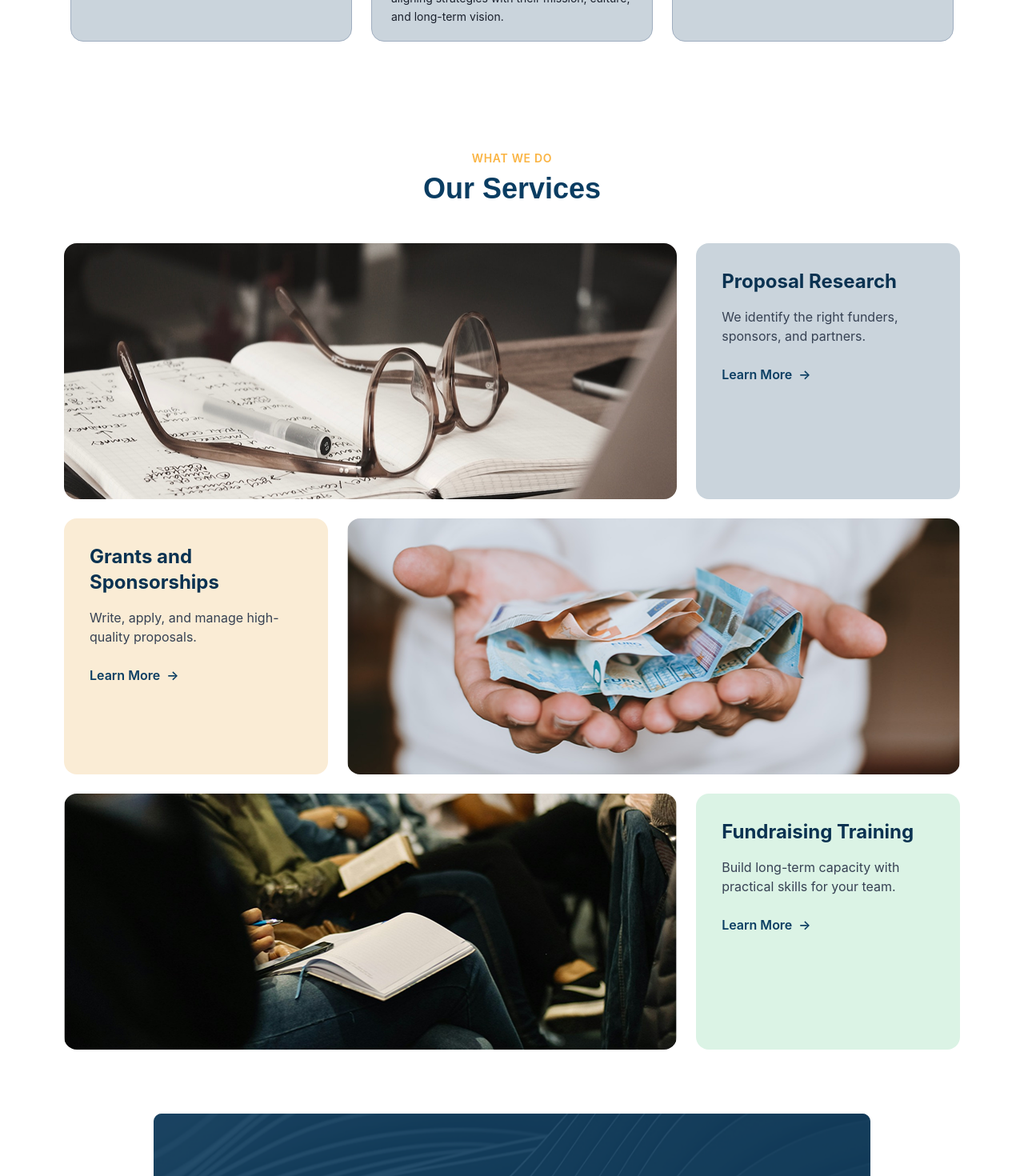
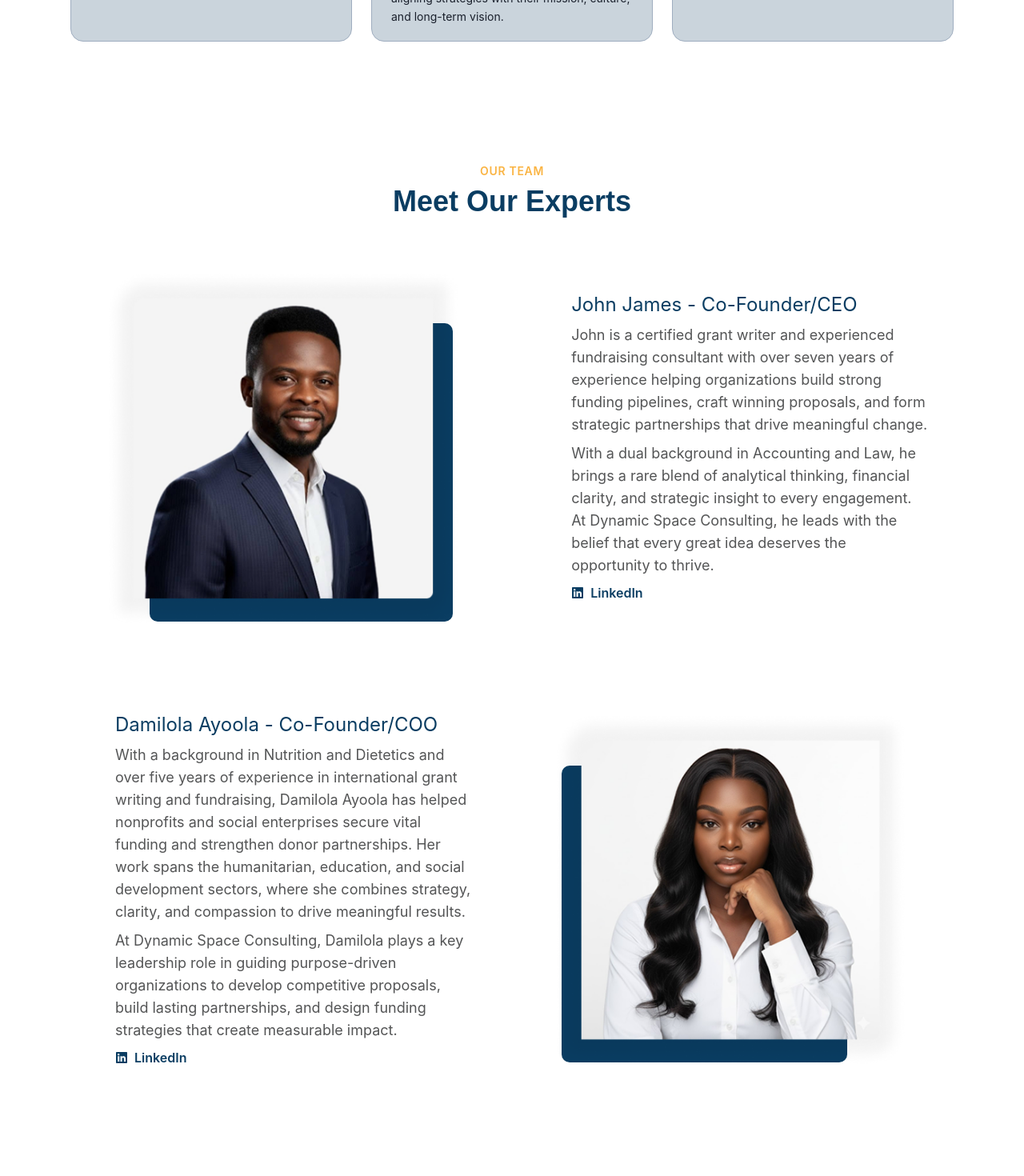
Before and after one commit to Dynamic-Space-Consulting/website, a Next.js app: page /who-we-are in a window 1280 px wide. Shown: the part 2300-3770 px from the top of the page at 80% size. Built offline with nearby package versions, Linux system fonts and the light colour scheme; a web font is replaced by a local one.

Commit message:
Add OurTeam component and replace OurPromise in WhoWeAre page

```diff
--- a/app/who-we-are/page.tsx
+++ b/app/who-we-are/page.tsx
@@ -4,7 +4,7 @@ import { Navbar } from "../components/Navbar";
 import Mandate from "./widgets/mandate";
 import WhyWorkWithUs from "./widgets/why-work-with-us";
 import BrandValues from "./widgets/what-we-represent";
-import OurPromise from "../components/OurPromise";
+import OurTeam from "./widgets/our-team";
 
 export default function WhoWeAre() {
   return (
@@ -19,7 +19,8 @@ export default function WhoWeAre() {
       <Mandate />
       <WhyWorkWithUs />
       <BrandValues />
-      <OurPromise />
+      <OurTeam />
+      {/* <OurPromise /> */}
       <CTASection />
     </main>
   );
--- /dev/null
+++ b/app/who-we-are/widgets/our-team.tsx
@@ -0,0 +1,178 @@
+"use client";
+import Image from "next/image";
+import { useEffect, useState } from "react";
+import { useRef } from "react";
+import Link from "next/link";
+import { FaLinkedin } from "react-icons/fa6";
+
+export default function OurTeam() {
+  const sectionRef = useRef<HTMLElement | null>(null);
+  const section2Ref = useRef<HTMLElement | null>(null);
+  const [textVisible, setTextVisible] = useState(false);
+  const [imageVisible, setImageVisible] = useState(false);
+  const [text2Visible, setText2Visible] = useState(false);
+  const [image2Visible, setImage2Visible] = useState(false);
+
+  useEffect(() => {
+    const opts: IntersectionObserverInit = { threshold: 0.2 };
+    const observer = new IntersectionObserver((entries) => {
+      entries.forEach((e) => {
+        if (e.isIntersecting && e.target === sectionRef.current) {
+          // Start text animation immediately
+          setTextVisible(true);
+          // Start image animation after 400ms
+          setTimeout(() => setImageVisible(true), 400);
+          observer.unobserve(e.target);
+        }
+        if (e.isIntersecting && e.target === section2Ref.current) {
+          // Start text animation immediately
+          setText2Visible(true);
+          // Start image animation after 400ms
+          setTimeout(() => setImage2Visible(true), 400);
+          observer.unobserve(e.target);
+        }
+      });
+    }, opts);
+
+    if (sectionRef.current) {
+      observer.observe(sectionRef.current);
+    }
+    if (section2Ref.current) {
+      observer.observe(section2Ref.current);
+    }
+
+    return () => observer.disconnect();
+  }, []);
+  return (
+    <section className="w-full py-6 md:py-16">
+      <div className="text-center mb-12">
+        <p className="text-yellow uppercase tracking-wider text-sm font-semibold py-2">
+          OUR TEAM
+        </p>
+        <h2 className="text-2xl md:text-4xl font-bold font-sans-pro text-[#0A3D62]">
+          Meet Our Experts
+        </h2>
+      </div>
+
+      <div className="md:my-12 max-w-6xl mx-auto px-6 md:px-10">
+        <section
+          ref={sectionRef}
+          className="flex flex-col md:flex-row items-center justify-between md:space-x-20 gap-10  md:my-16 p-8 md:p-0"
+        >
+          {/* Image Section */}
+          <div
+            className={`relative w-full md:w-1/2 flex justify-end transition-all duration-900 ease-out transform ${
+              imageVisible
+                ? "opacity-100 translate-x-0"
+                : "opacity-0 translate-x-10"
+            }`}
+          >
+            <div className="absolute bottom-2 right-3 w-[80%] h-[83%] bg-[#0A3D62] rounded-lg"></div>
+            <Image
+              src="/team_member_one.png"
+              alt="Team Member One"
+              className="relative rounded-lg z-10 w-full max-w-md object-cover"
+              width={400}
+              height={300}
+            />
+          </div>
+          {/* Text Section */}
+          <div
+            className={`w-full md:w-1/2 space-y-2 md:px-4 transition-all duration-900 ease-out transform ${
+              textVisible
+                ? "opacity-100 translate-x-0"
+                : "opacity-0 -translate-x-10"
+            }`}
+          >
+            <h3 className="text-[#0A3D62] text-xl md:text-2xl">
+              John James - Co-Founder/CEO
+            </h3>
+            <p className="font-normal text-base md:text-lg text-[#545556]">
+              John is a certified grant writer and experienced fundraising
+              consultant with over seven years of experience helping
+              organizations build strong funding pipelines, craft winning
+              proposals, and form strategic partnerships that drive meaningful
+              change.
+            </p>
+            <p className="font-normal text-base md:text-lg text-[#545556]">
+              With a dual background in Accounting and Law, he brings a rare
+              blend of analytical thinking, financial clarity, and strategic
+              insight to every engagement. At Dynamic Space Consulting, he leads
+              with the belief that every great idea deserves the opportunity to
+              thrive.
+            </p>
+            <Link
+              href="https://www.linkedin.com/in/johnjames111"
+              target="_blank"
+              className="text-[#0A3D62] font-semibold inline-flex items-center gap-2"
+            >
+              <FaLinkedin />
+              LinkedIn
+            </Link>
+          </div>
+        </section>
+      </div>
+
+      <div className="md:my-12 max-w-6xl mx-auto px-6 md:px-20 pt-10">
+        {/* Second Section - Reversed Layout */}
+        <section
+          ref={section2Ref}
+          className="flex flex-col md:flex-row-reverse items-center justify-between md:space-x-0 md:space-x-reverse gap-20  p-8 md:p-0"
+        >
+          {/* Image Section */}
+          <div
+            className={`relative w-full md:w-[45%] transition-all duration-900 ease-out transform ${
+              image2Visible
+                ? "opacity-100 translate-x-0"
+                : "opacity-0 translate-x-10"
+            }`}
+          >
+            <div className="absolute bottom-2 left-3 w-[80%] h-[83%] bg-[#0A3D62] rounded-lg"></div>
+            <Image
+              src="/team_member_two.png"
+              alt="Team Member Two"
+              className="relative rounded-lg z-10 w-full max-w-md object-cover"
+              width={400}
+              height={300}
+            />
+          </div>
+          {/* Text Section */}
+          <div
+            className={`w-full md:w-[45%] space-y-2 transition-all duration-900 ease-out transform ${
+              text2Visible
+                ? "opacity-100 translate-x-0"
+                : "opacity-0 -translate-x-10"
+            }`}
+          >
+            <h3 className="text-[#0A3D62] text-xl md:text-2xl">
+              Damilola Ayoola - Co-Founder/COO
+            </h3>
+            <p className="font-normal text-base md:text-lg text-[#545556]">
+              With a background in Nutrition and Dietetics and over five years
+              of experience in international grant writing and fundraising,
+              Damilola Ayoola has helped nonprofits and social enterprises
+              secure vital funding and strengthen donor partnerships. Her work
+              spans the humanitarian, education, and social development sectors,
+              where she combines strategy, clarity, and compassion to drive
+              meaningful results.
+            </p>
+            <p className="font-normal text-base md:text-lg text-[#545556]">
+              At Dynamic Space Consulting, Damilola plays a key leadership role
+              in guiding purpose-driven organizations to develop competitive
+              proposals, build lasting partnerships, and design funding
+              strategies that create measurable impact.
+            </p>
+            <Link
+              href="https://www.linkedin.com/in/damilola-oluwafemi-a6b898129"
+              target="_blank"
+              className="text-[#0A3D62] font-semibold inline-flex items-center gap-2"
+            >
+              <FaLinkedin />
+              LinkedIn
+            </Link>
+          </div>
+        </section>
+      </div>
+    </section>
+  );
+}
```
Also changed, not shown: public/team_member_one.png (added), public/team_member_two.png (added).
